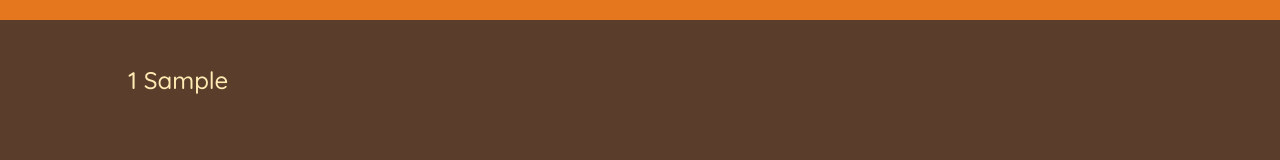
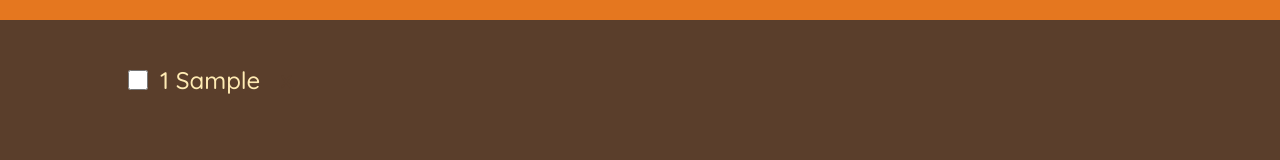
Before and after one commit to leaves1205/travel-list, a React (Create React App) app: page / in a window 1280 px wide. Both pictures are taken after typing "Sample" into the empty fields and a click on the button "ADD". Shown: the part 257-417 px from the top of the page. Built offline with nearby package versions, Linux system fonts and the light colour scheme.

Commit message:
add packaging function

```diff
--- a/src/App.js
+++ b/src/App.js
@@ -8,11 +8,22 @@
   function handleDeleteItem(id) {
     setItems((items) => items.filter((item) => item.id !== id));
   }
+  function handleToggleItem(id) {
+    setItems((items) =>
+      items.map((item) =>
+        item.id === id ? { ...item, packed: !item.packed } : item,
+      ),
+    );
+  }
   return (
     <div className="app">
       <Logo />
       <Form onAddItem={handleAddItem} />
-      <PackingList items={items} onDeleteItem={handleDeleteItem} />
+      <PackingList
+        items={items}
+        onDeleteItem={handleDeleteItem}
+        onToggleItem={handleToggleItem}
+      />
       <Status />
     </div>
   );
@@ -59,21 +70,31 @@
   );
 }
 
-function PackingList({ items, onDeleteItem }) {
+function PackingList({ items, onDeleteItem, onToggleItem }) {
   return (
     <div className="list">
       <ul>
         {items.map((item) => (
-          <Item key={item.id} item={item} onDeleteItem={onDeleteItem} />
+          <Item
+            key={item.id}
+            item={item}
+            onDeleteItem={onDeleteItem}
+            onToggleItem={onToggleItem}
+          />
         ))}
       </ul>
     </div>
   );
 }
 
-function Item({ item, onDeleteItem }) {
+function Item({ item, onDeleteItem, onToggleItem }) {
   return (
     <li>
+      <input
+        type="checkbox"
+        checked={item.packed}
+        onChange={() => onToggleItem(item.id)}
+      />
       <span style={{ textDecoration: item.packed ? "line-through" : "none" }}>
         {item.quantity} {item.description}
       </span>
```
